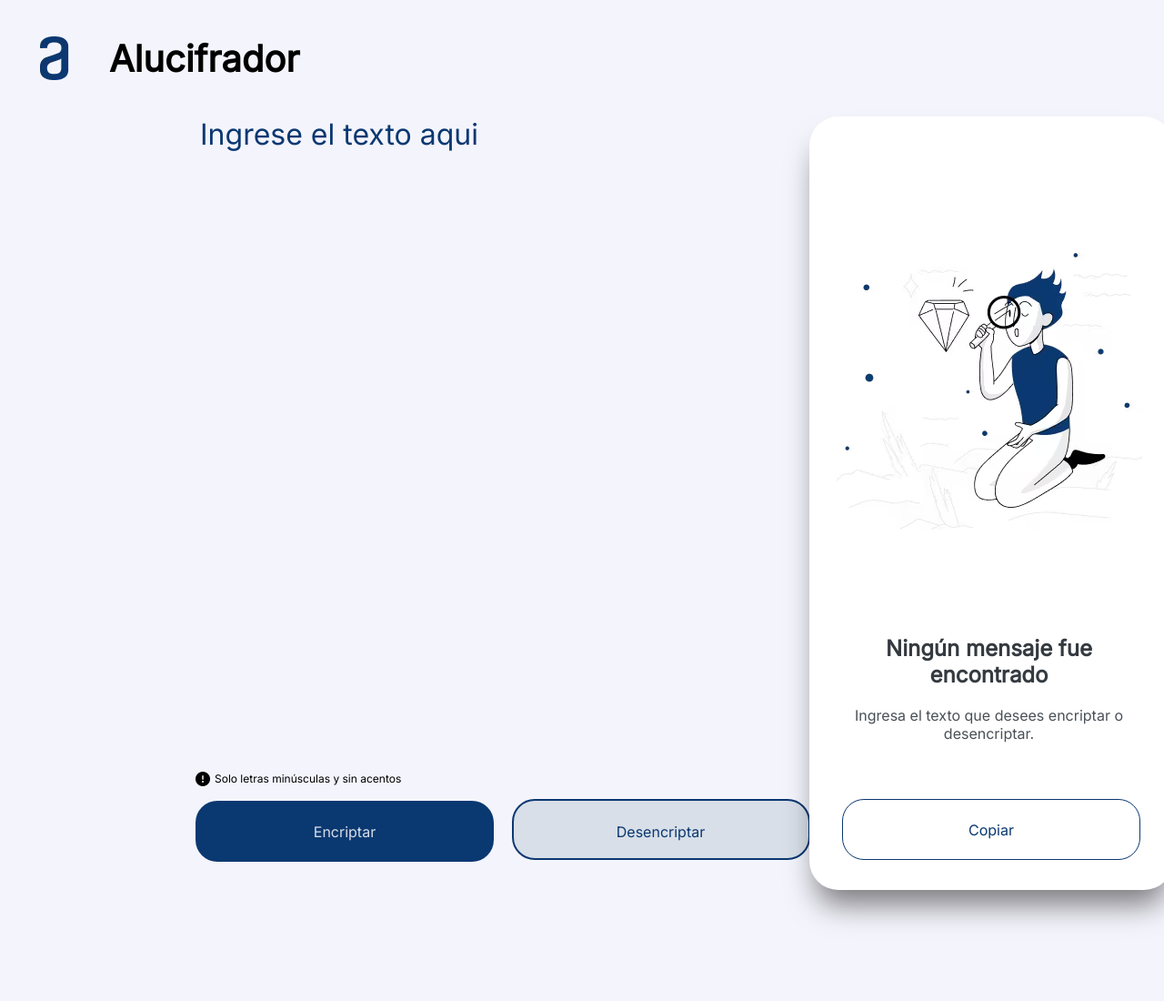
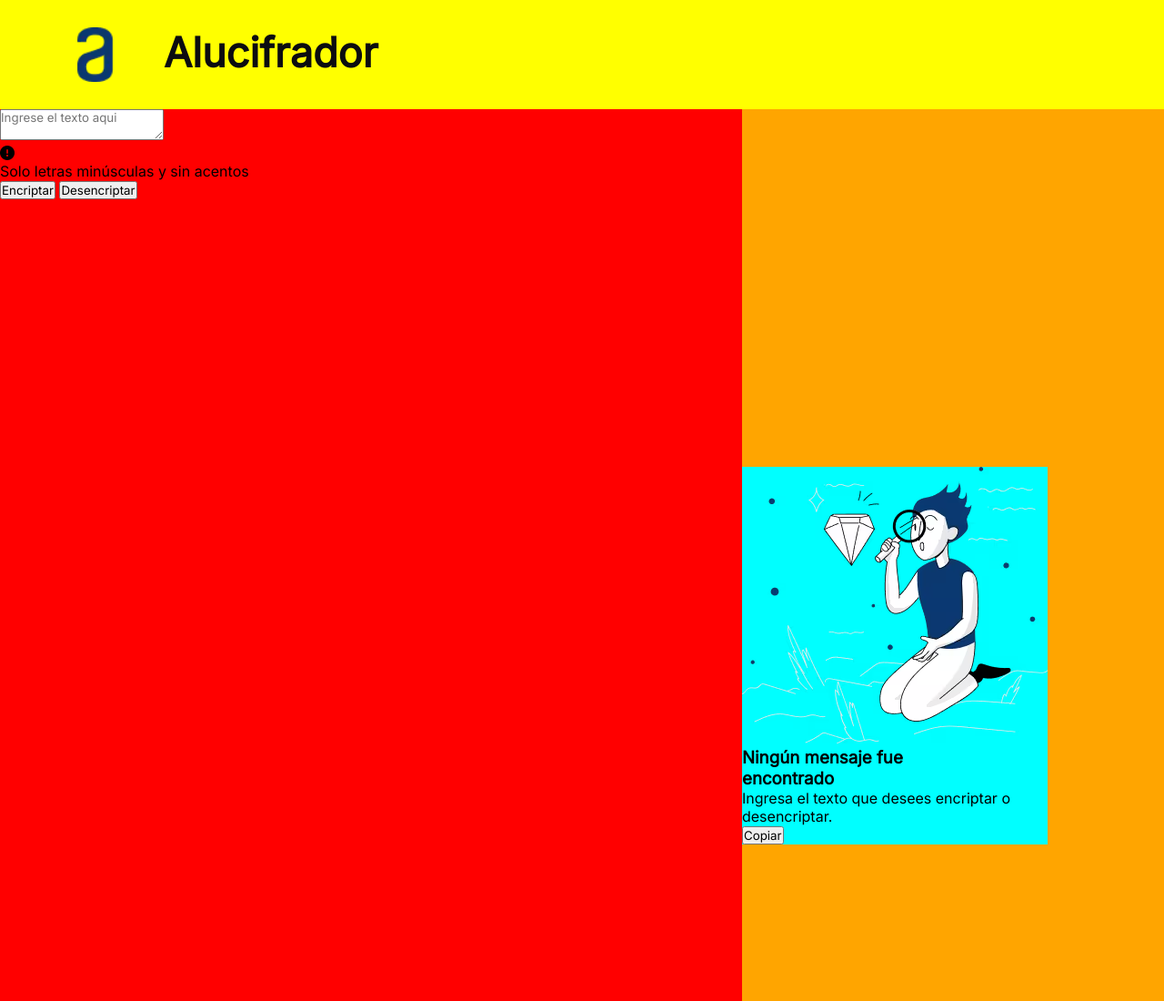
Before and after one commit to jgcamiloaga/Encriptador, a plain HTML site: page index.html in a window 1280 px wide. Shown: the top 1100 px of the page at 91% size. Drawn offline with Linux system fonts and the light colour scheme.

Commit message:
first commit

```diff
--- a/index.html
+++ b/index.html
@@ -2,6 +2,7 @@
 <html lang="es">
     <head>
         <meta charset="UTF-8">
+        <meta name="viewport" content="width=device-width, user-scalable=no, initial-scale=1.0, maximum-scale=1.0, minium-scale=1.0">
         <link rel="preconnect" href="https://fonts.googleapis.com">
         <link rel="preconnect" href="https://fonts.gstatic.com" crossorigin>
         <link href="https://fonts.googleapis.com/css2?family=Inter:wght@200;300;400&display=swap" rel="stylesheet">
@@ -12,13 +13,19 @@
     </head>
     <body>
         <!--ENCABEZADO-->
-        <header class="encabezado">
-            <img class= "logo" src="img/Logo.webp" alt="Logo">
-            <h1>Alucifrador</h1>
+        <header>
+            <div class="contenedor-menu">
+                <a href="javascript:document.location.reload()" class="logo">
+                    <img src="img/Logo.webp" alt="Logo">
+                    <h1>Alucifrador</h1>
+                </a>
+            </div>
         </header>
+
+        <!--CUERPO-->
         <main>
-            <!--CIFRADO-->
-            <section class="parte1">
+            <!--INPUT-->
+            <section class="seccion-1">
                 <div class="input-text">
                     <textarea placeholder="Ingrese el texto aqui" class="caja-texto"></textarea>
                 </div>
@@ -30,9 +37,10 @@
                     <button class="desencriptador">Desencriptar</button>
                 </div>
             </section>
+
             <!--OUTPUT-->
-            <section class="parte2">
-                <div class="imagen-espera">
+            <section class="seccion-2">
+                <div class="muñeco">
                     <img src="img/Muñeco.avif" alt="Muñeco">
                 </div>
                 <div class="caja-mensaje">
@@ -47,5 +55,17 @@
                 </div>
             </section>
         </main>
+        <footer>
+            <footer>
+                <div class="contenedor-redes">
+                    <a aria-label="links" title="Github" href="https://github.com/jgcamiloaga"><i class="fa-brands fa-github"></i></a>
+                    <a aria-label="links" title="Linkedin" href="https://www.linkedin.com/in/jgcamiloaga/"><i class="fa-brands fa-linkedin-in"></i></a>
+                    <a aria-label="links" title="Twitter" href="https://twitter.com/jgcamiloaga"><i class="fa-brands fa-x-twitter"></i></a>
+                </div>
+                <div class="footer-copyright">
+                    <span class="copyright">&copy; 2024, Johann Camiloaga</span>
+                </div>
+            </footer>
+        </footer>
     </body>
 </html>
--- a/style.css
+++ b/style.css
@@ -1,184 +1,96 @@
 *{
+    text-decoration: none;
     margin: 0;
     padding: 0;
-    font-family: 'Inter',sans-serif;
+    box-sizing: border-box;
+    font-family: 'Inter', sans-serif;
 }
 
-.encabezado{
-    display: flex;
-    margin: 40px 40px 40px 0px;
-    width: 120px;
-    height: 48px;
+/*ENCABEZADO*/
+header{
+    background-color: yellow;
 }
 
-.encabezado h1{
-    font-size: 40px;
+.contenedor-menu{
+    max-width: 300px;
+    padding: 30px;
 }
 
-body{
-    background-color: #f4f4fc;
+.logo{
+    display: flex;
 }
 
+.logo img{
+    width: 150px;
+    height: 60px;
+}
+
+.logo h1{
+    font-size: 45px;
+    color: #0B0C10;
+}
+
+/*CUERPO*/
 main{
-    position: absolute;
-    width: 100%;
-    height: 90%;
+    background-color: orange;
+    display: flex;
+    align-items: center;
+}
+
+/*SECCION 1*/
+
+.seccion-1{
+    background-color: red;
+    flex: 0.7;
+    width: 300px;
+    height: 1200px;
+
+
+}
+
+/*SECCION 2*/
+.seccion-2{
+    background-color: aqua;
+    flex: 0.2;
+
+}
+
+/*FOOTER*/
+footer{
+    background-color: #0B0C10;
+}
+
+footer .contenedor-redes{
     display: flex;
     justify-content: center;
 }
 
-
-.input-text{
-    position: absolute;
-    left: 120px;
-    padding-left: 100px;
-    height: 600px;
-    width: 1080px;
+.contenedor-redes a{
+    text-decoration: none;
+    padding: 5px;
+    background-color: #C5C6C7;
+    margin: 10px;
+    border-radius: 100%;
+    margin-top: 50px;
 }
 
-.caja-texto{
-    position: absolute;
-    width: 60%;
-    height: 700px;
-    background-color: #f4f4fc;
-    border: none;
-    cursor: pointer;
-    color: #0A3871;
-    font-size: 32px;
-    font-weight: 400;
+.contenedor-redes a i{
+    font-size: 25px;
+    color: #0B0C10;
+    opacity: 0.9;
 }
 
-.caja-texto::placeholder{
-    color: #0A3871;
+.contenedor-redes a:hover{
+    background-color: #0B0C10;
+    transition: 0.5;
 }
 
-.condiciones{
-    position: absolute;
-    top: 720px;
-    display: flex;
-    left: 215px;
+.contenedor-redes a:hover i{
+    color: #C5C6C7;
 }
 
-.condiciones i{
-   margin-right: 5px;
+.footer-copyright{
+    padding: 20px;
+    text-align: center;
+    color: #C5C6C7;
 }
-
-.condiciones p{
-    font-size: 12px;
-}
-
-.botones{
-    position: absolute;
-    top: 750px;
-    left: 215px;
-    padding-bottom: 150px;
-}
-
-.botones .encriptador{
-    width: 328px;
-    height: 67px;
-    border-radius: 24px;
-    padding: 24px;
-    font-size: 16px;
-    background-color: #0A3871;
-    color: #D8DFE8;
-    border: none;
-    cursor: pointer;
-    margin-right: 15px;
-}
-
-.botones .desencriptador{
-    width: 328px;
-    height: 67px;
-    border-radius: 25px;
-    padding: 24px;
-    font-size: 16px;
-    gap: 8px;
-    background-color: #D8DFE8;
-    color: #0A3871;
-    border-color: #0A3871;
-    border-style: solid;
-    cursor: pointer;
-}
-
-.parte2{
-    display: block;
-    position: relative;
-    width: 400px;
-    height: 850px;
-    right: 400px;
-    padding-right: 20px;
-    background-color: #ffffff;
-    box-sizing: border-box;
-    border-radius: 32px;
-    box-shadow: 0px 24px 32px -8px rgba(0,0,0,0.5);
-    left: 450px;
-}
-
-.imagen-espera{
-    position: absolute;
-    left: 30px;
-    top: 100px;
-    box-sizing: border-box;
-    padding-top: 50px;
-}
-
-.caja-mensaje{
-   position: absolute;
-   box-sizing: border-box;
-   top: 570px;
-   left: 50px;
-}
-
-.caja-mensaje h3{
-    font-size: 24px;
-    font-weight: 700;
-    text-align: center;
-    color: #343A40;
-}
-
-.caja-mensaje p{
-    font-weight: 400;
-    font-size: 16px;
-    text-align: center;
-    color: #495057;
-    padding-top: 20px;
-}
-
-.output-text{
-    position: absolute;
-    bottom: 410px;
-    width: 320px;
-    height: 450px;
-    padding: 0;
-    box-sizing: border-box;
-    margin-left: 25px;
-}
-
-.output-text p{
-    color: #495057;
-    font-size: 25px;
-}
-
-.copiar-texto{
-    display: flex;
-    position: absolute;
-    top: 700px;
-    padding-left: 40px;
-}
-
-
-.copiar{
-    width: 328px;
-    height: 67px;
-    border-radius: 24px;
-    background-color: #ffffff;
-    color: #0A3871;
-    font-size: 16px;
-    font-weight: 400;
-    border: 1px solid #0A3871;
-    cursor: pointer;
-    position: relative;
-    top: 50px;
-    right: 4px;
-}
```
